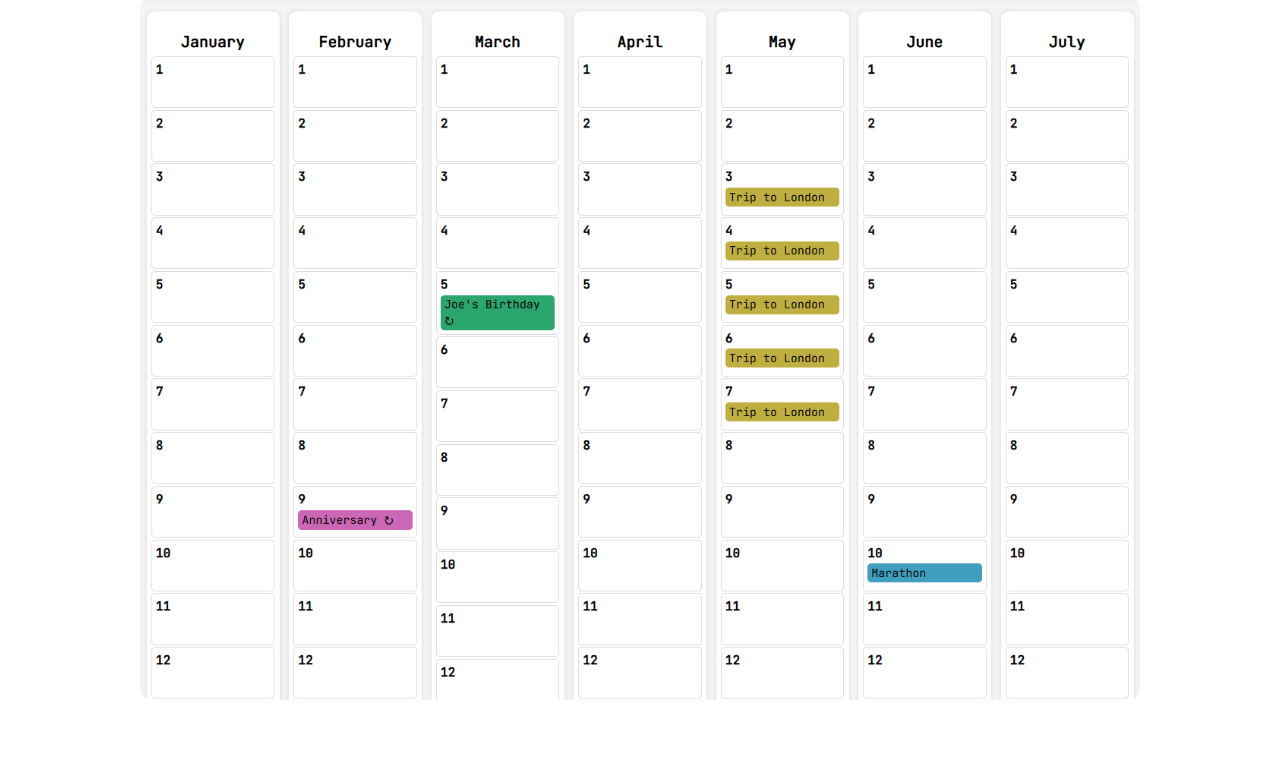
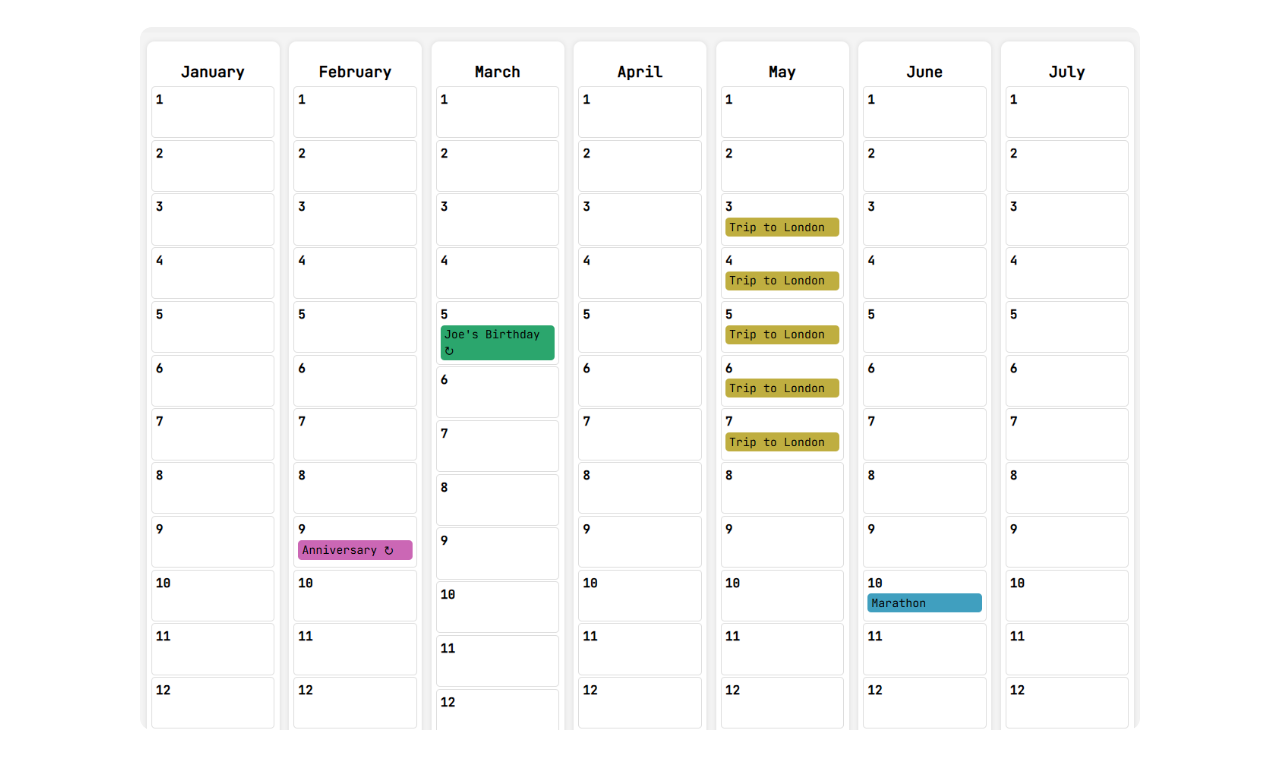
Before and after one commit to KnTanveer/Plan365, a plain HTML site: page product/index.html in a window 1280 px wide. Shown: the part 375-1153 px from the top of the page. Drawn offline with nearby package versions, Linux system fonts and the light colour scheme.

Commit message:
Update index.html

```diff
--- a/product/index.html
+++ b/product/index.html
@@ -16,8 +16,6 @@
       --text-dark: #222;
       --text-light: #f0f0f0;
     }
-
-    html, body { overflow-x: hidden; }
 
     body {
       margin: 0;
@@ -99,11 +97,8 @@
     section {
       max-width: 1000px;
       margin: auto;
-      padding: 50px 20px;
+      padding: 80px 20px;
       text-align: center;
-      display: flex;
-      justify-content: space-around; width: 100%;
-      flex-wrap: wrap;
     }
 
     .btn {
```
